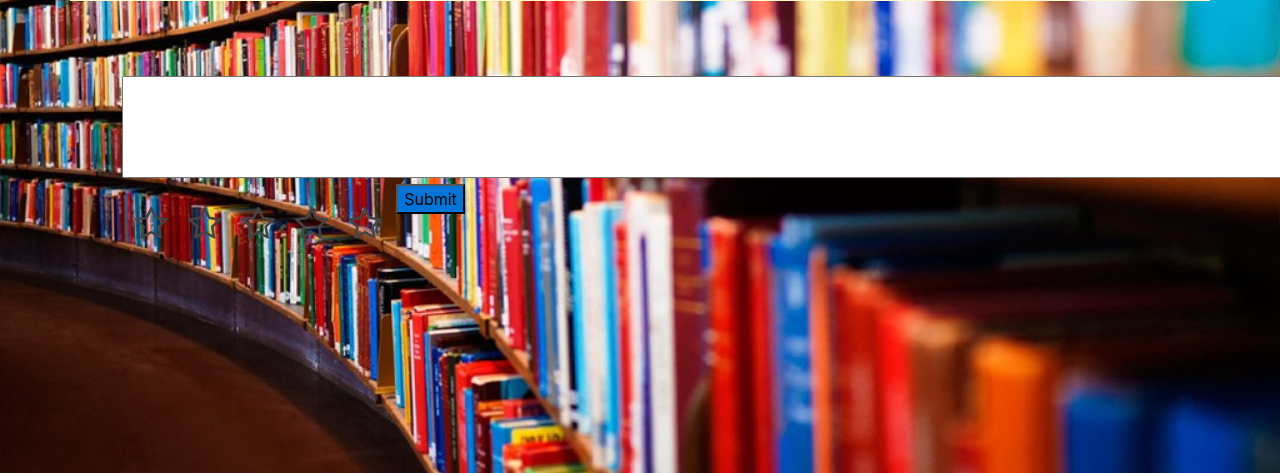
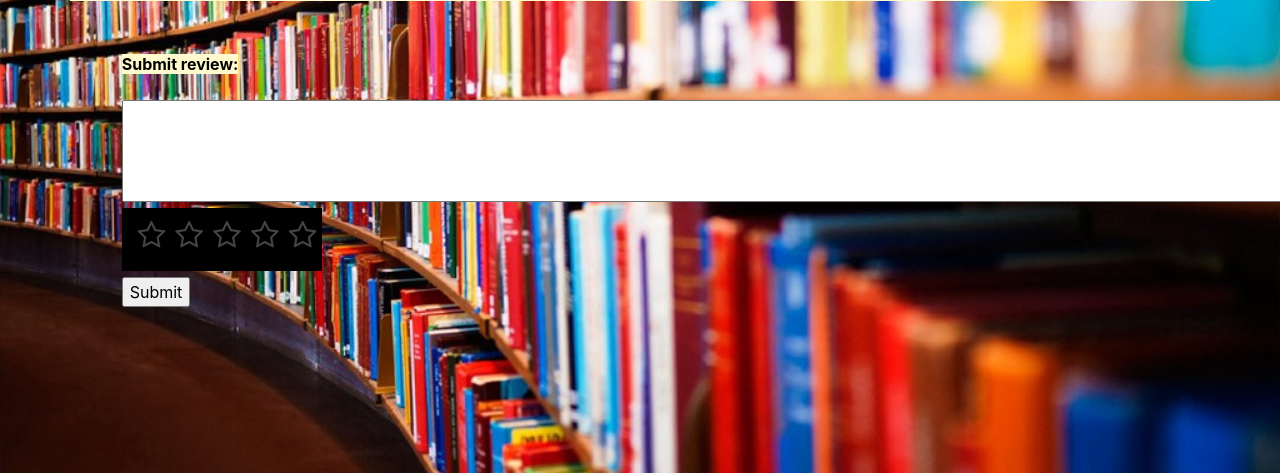
Before and after one commit to kmohan96214/CS50-Webprogramming, a Flask app: template project1/templates/bookpage.html in a window 1280 px wide; the page is wider, and only the part inside the window is pictured. Shown: the part 327-800 px from the top of that part. Run offline with Flask 2, Linux system fonts and the light colour scheme; the template is opened without the code that fills it, so the values that code supplies are empty; some libraries are stand-ins or nearby versions.

Commit message:
minor changes

```diff
--- a/project1/application.py
+++ b/project1/application.py
@@ -132,7 +132,7 @@ def bookpage():
     if request.args:
         name = request.args.get('name')
         row = db.execute('select * from books where title = :title',{'title':name}).fetchone()
-        key = 'yBR03oJB3s1ypyNtFr08TA'
+        key = os.getenv('key')
         res = requests.get("https://www.goodreads.com/book/review_counts.json", params={"key": key, "isbns": row['isbn']})
         rows = db.execute('select * from reviews where isbn = :isbn',{'isbn':row['isbn']}).fetchall()
 
--- a/project1/static/style.css
+++ b/project1/static/style.css
@@ -33,8 +33,9 @@ form.search::after {
 }
 
 div.stars {
+  background: black;
   margin-left:5%;
-  width: 270px;
+  width: 200px;
   display: inline-block;
 }
 
@@ -42,8 +43,8 @@ input.star { display: none; }
 
 label.star {
   float: right;
-  padding: 10px;
-  font-size: 36px;
+  padding: 5px;
+  font-size: 30px;
   color: #444;
   transition: all .2s;
 }
--- a/project1/templates/bookpage.html
+++ b/project1/templates/bookpage.html
@@ -1,7 +1,7 @@
 {% extends "layout.html" %}
 {% block title %}
 <header>
-    <span class="title"><h1>{{row.title}}</h1></span>
+    <span class="title" style="color:maroon"><h1><b><i>{{row.title}}</i></b></h1></span>
 </header>
 {% endblock %}
 {% block main %}
@@ -33,6 +33,7 @@
 {% endif %}
 </div>
 <div class="container" style="margin:4%;">
+    <header><span class="title" style="color:black;font-weight:300px;margin-left:5%;background:lemonchiffon;"><b>Submit review:</b></span></header>
     <form name="f" action="{{url_for( 'submitReview',isbn=row.isbn ) }}" method="POST">
         <br>
         <textarea align="center" rows="4" cols="155" name="review" style="margin-left:5%;">
@@ -50,7 +51,7 @@
     <label class="star star-1" for="star-1"></label>
         <br>
         </div>
-        <input type="submit" value="Submit" style="background:#0374D8"/>
+        <input type="submit" value="Submit" style="display:block;margin-left:5%;margin-top:0.5%;"/>
     </form>
 </div>
 {% endblock %}
```
